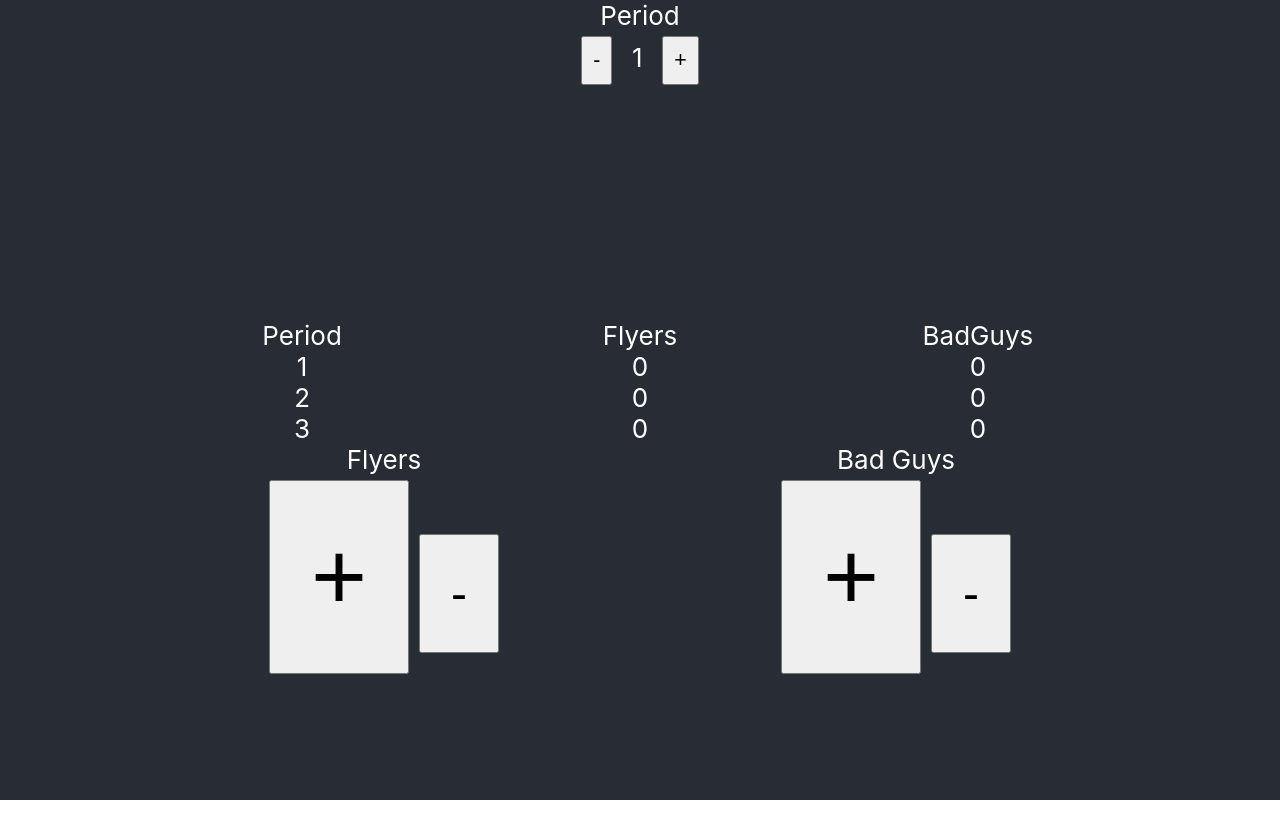
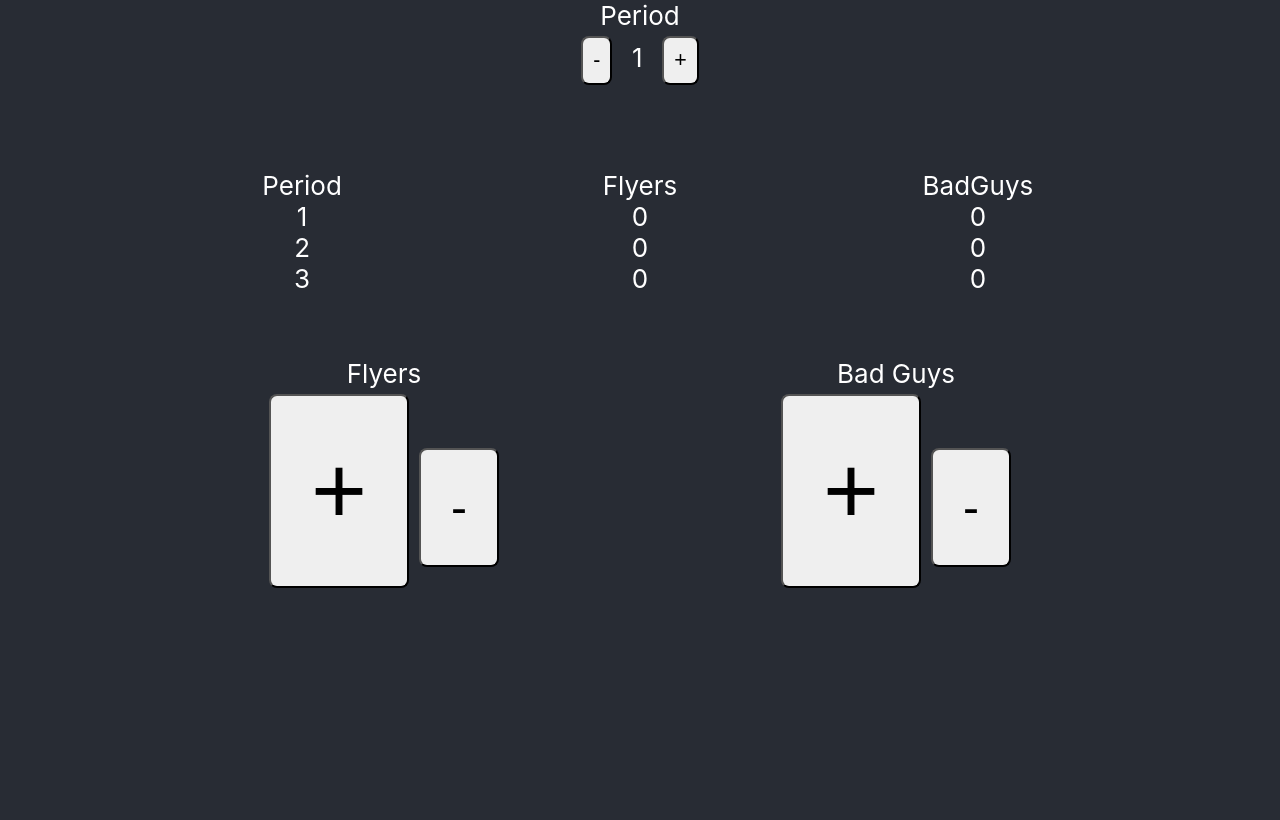
Before and after one commit to lunky/shooter, a React (Create React App) app: page / in a window 1280 px wide. Built offline with nearby package versions, Linux system fonts and the light colour scheme.

Commit message:
bugfix/stylin

```diff
--- a/src/App.js
+++ b/src/App.js
@@ -34,14 +34,15 @@ class App extends Component {
     if (this.state.period===4){ return; }
     let periods = this.state.game;
     periods[this.state.period] = {flyers: this.state.flyers, badGuys: this.state.badGuys};
-    this.setState(state=>({ flyers: [], badGuys: [], periods: periods, period: state.period + 1}));
+    let nextPeriod = periods[this.state.period+1];
+    this.setState(state=>({ flyers: nextPeriod.flyers, badGuys: nextPeriod.badGuys, periods: periods, period: state.period + 1}));
   }
   periodDec(e) {
     if (this.state.period===1){ return; }
     let periods = this.state.game
     periods[this.state.period] = {flyers: this.state.flyers, badGuys: this.state.badGuys};
-
-    this.setState(state=>({ flyers: [], badGuys: [], periods: periods, period: state.period - 1}));
+    let nextPeriod = periods[this.state.period-1];
+    this.setState(state=>({ flyers: nextPeriod.flyers, badGuys: nextPeriod.badGuys, periods: periods, period: state.period - 1}));
   }
   scoreFlyers(e) {
     e.preventDefault();
@@ -90,17 +91,21 @@ class App extends Component {
     return (
       <div className="App">
         <header className="App-header">
-          <div className="period">
-            <div>Period</div>
-            <button className="period" onClick={this.periodDec}>-</button>
-            <div className="label">{this.showPeriod()}</div>
-            <button className="period" onClick={this.periodInc}>+</button>
+          <div className="periodContainer">
+            <div className="period">
+              <div>Period</div>
+              <button className="period" onClick={this.periodDec}>-</button>
+              <div className="label">{this.showPeriod()}</div>
+              <button className="period" onClick={this.periodInc}>+</button>
+            </div>
           </div>
           <div className="container">
           <div className="boxScorePeriod">Period</div>
           <div className="boxScore">Flyers</div>
           <div className="boxScore">BadGuys</div>
           {this.showGame()}
+          <div className="separator"></div>
+
           <div className="one">
             <div className="name">Flyers</div>
             <button className="add" onClick={this.scoreFlyers}>+</button>
--- a/src/index.css
+++ b/src/index.css
@@ -41,20 +41,24 @@ button.subtract{
 .score{
   height: 30px;
 }
+
 .container {
   width: 80%;
-  height: 250px;
+  height: 80vh;
   margin: auto;
   padding: 10px;
 }
 .one {
   width: 50%;
-  height: 200px;
+  /* height: 80vh; */
   float: left;
 }
 .two {
   margin-left: 50%;
-  height: 200px;
+  /* height: 80vh; */
+}
+.periodContainer{
+  height: 20vh;
 }
 .boxScorePeriod,
 .boxScore {
@@ -64,3 +68,19 @@ button.subtract{
 .boxScore {
   width: 33%;
 }
+.separator{
+  height: 10%;
+}
+
+button {border-radius: 8px;}
+button.add {
+  -webkit-transition-duration: 0.4s; /* Safari */
+  transition-duration: 0.4s;
+}
+
+button.period:hover ,
+button.subtract:hover ,
+button.add:hover {
+  background-color: white;
+  color: black;
+}
```
